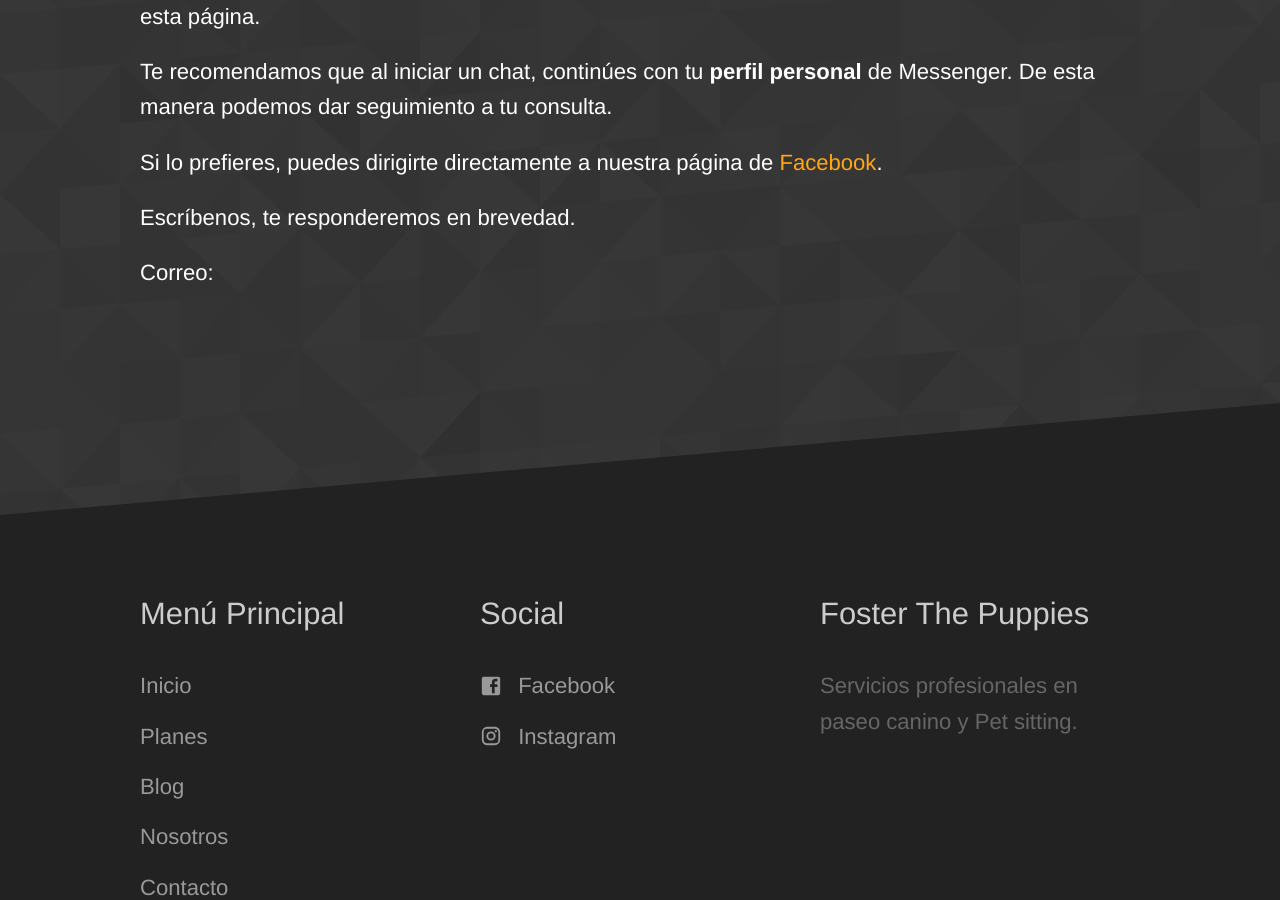
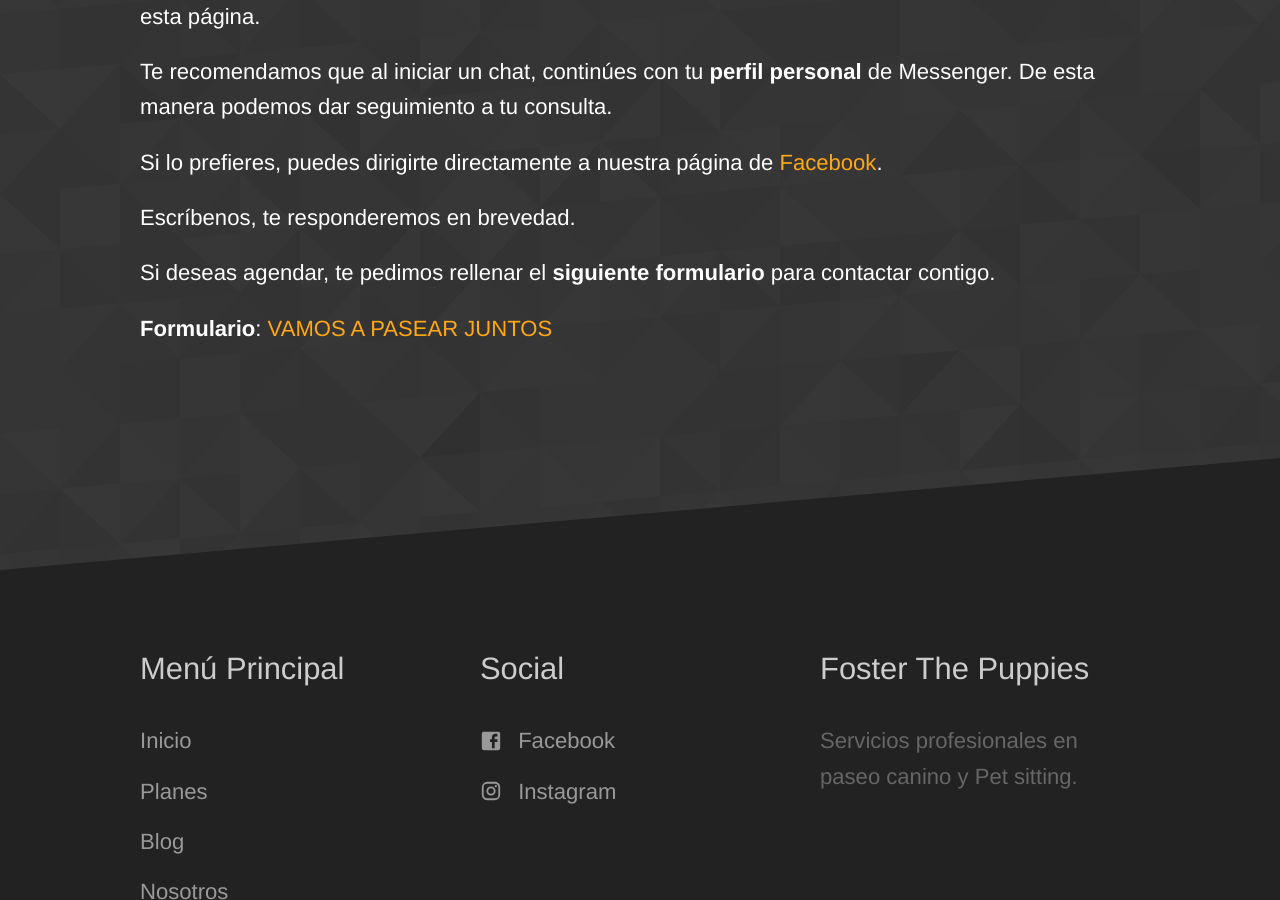
Before and after one commit to FosterThe/Foster, a Jekyll site: the page built from contacto.html, in a window 1280 px wide and 900 px high, scrolled down 639 px. Built offline with Jekyll 4.4.1, drawn with Linux system fonts in a browser that asks for light colours.

Commit message:
Update contacto.html

```diff
--- a/contacto.html
+++ b/contacto.html
@@ -10,7 +10,8 @@ subtitle: Nos interesa estar comunicados con mas dog lovers.
 <p>Te recomendamos que al iniciar un chat, contin&uacute;es con tu <strong>perfil personal</strong> de Messenger. De esta manera podemos dar seguimiento a tu consulta.</p>
 <p>Si lo prefieres, puedes dirigirte directamente a nuestra p&aacute;gina de <a href="https://www.facebook.com/FosterthepuppiesMx">Facebook</a>.</p>
 <p>Escr&iacute;benos, te responderemos en brevedad.</p>
-<p>Correo:</p>
+<p>Si deseas agendar, te pedimos rellenar el <strong>siguiente formulario</strong> para contactar contigo.</p>
+<p><strong>Formulario</strong>: <a href="https://forms.gle/LUsZcgimYcx6vB3L8">VAMOS A PASEAR JUNTOS</a></p>
 	</div>
 </section>
 
```
